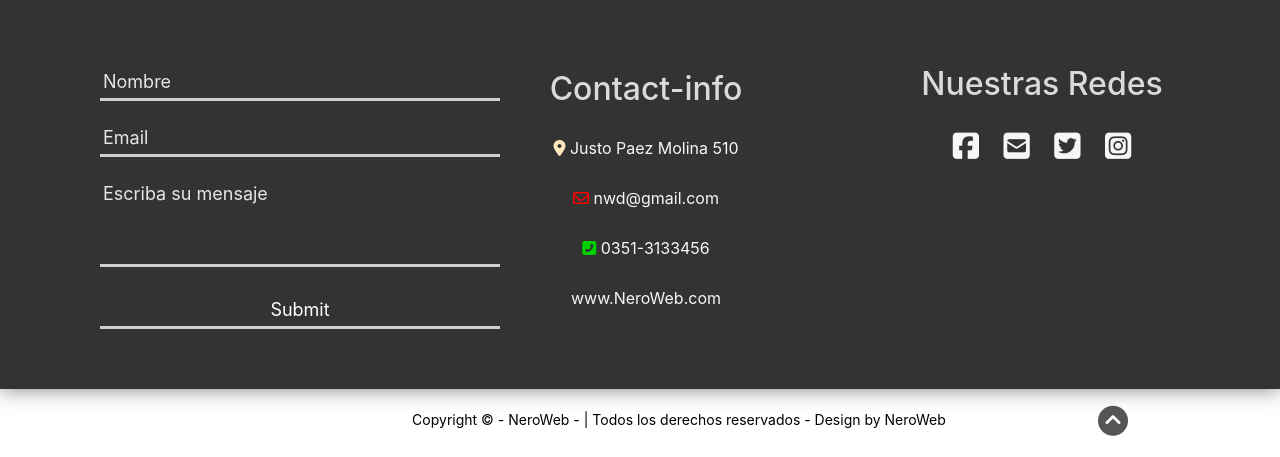
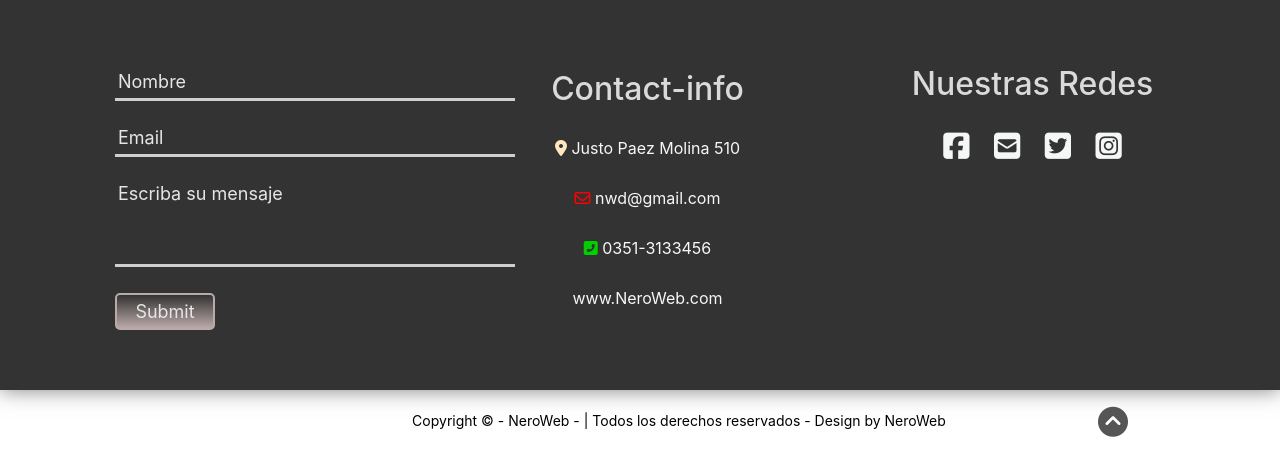
Before and after one commit to carlosaymoni/ProyectoFinal, a website: page Index.html in a window 1280 px wide. Shown: the part 3770-4227 px from the top of the page. Drawn offline with nearby package versions, Linux system fonts and the light colour scheme.

Commit message:
Arreglosvarios

```diff
--- a/Index.html
+++ b/Index.html
@@ -158,7 +158,8 @@
                         crear
                         sitios web increíbles.
                     </p>
-                    <p><span>4</span> Nos mantenemos en constante aprendizaje de nuevas tegnoligias para poder brindar el mejor servicio.
+                    <p><span>4</span> Nos mantenemos en constante aprendizaje de nuevas tegnoligias para poder brindar
+                        el mejor servicio.
                     </p>
                 </div>
             </div>
@@ -180,6 +181,7 @@
         <!-- Contacto -->
 
         <section class="contáctanos">
+            <div class="container-fluid">
                 <div id="contacto">
                     <h2 class="title-final">Contáctanos</h2>
                     <div class="flex-container">
@@ -194,7 +196,7 @@
                                 <textarea class="form__input" placeholder="Escriba su mensaje"></textarea>
                             </div>
                             <div class="form__section">
-                            <input type="submit" class="form__input">
+                                <input type="submit" class="form__input submit">
                             </div>
                         </form>
 
@@ -227,6 +229,7 @@
                         </nav>
                     </div>
                 </div>
+            </div>
         </section>
         <footer>
             <div class="text-final">
--- a/scss/layout/_about us.scss
+++ b/scss/layout/_about us.scss
@@ -34,7 +34,7 @@
         box-shadow: 0 0 6px rgba(0, 0, 0, .5);
     }
 
-    @media only screen and (max-width: 400px) {
+    @media only screen and (max-width: 576px) {
         flex-direction: column;
         margin: 40px 10px;
 
@@ -57,7 +57,7 @@
     margin: 20px 50px;
     padding: 50px;
 
-    @media only screen and (max-width: 400px) {
+    @media only screen and (max-width: 576px) {
         width: 70%;
         margin: 20px 20px;
         padding: 30px;
@@ -69,7 +69,7 @@
     padding: 0 70px;
     margin: 20px 5px 20px 35px;
 
-    @media only screen and (max-width: 400px) {
+    @media only screen and (max-width: 576px) {
         padding: 5px 1px;
         margin: 5px;
         width: 100%;
--- a/scss/layout/_contact.scss
+++ b/scss/layout/_contact.scss
@@ -74,6 +74,22 @@
 
     @media only screen and (max-width: 400px) {
         display: none;
+    }
+}
+
+.submit {
+    border: 2px solid rgb(187, 169, 169);
+    background: linear-gradient(to bottom, transparent, rgb(187, 169, 169));
+    border-radius: 5px;
+    color: rgb(230, 230, 230);
+    font-family: inherit;
+    font-size: 18px;
+    width: 25%;
+
+    &:focus {
+        background: linear-gradient(to bottom, transparent, rgb(161, 161, 161));
+        color: white;
+        border: 2px solid #555;
     }
 }
 
--- a/scss/layout/_footer.scss
+++ b/scss/layout/_footer.scss
@@ -24,7 +24,7 @@
         }
     }
 
-    @media only screen and (max-width: 400px){
+    @media only screen and (max-width: 576px){
         text-align: left;
         margin: 5px auto;
 
--- a/scss/layout/_navigation.scss
+++ b/scss/layout/_navigation.scss
@@ -27,7 +27,7 @@ header {
     }
 }
 
-@media only screen and (max-width: 400px) {
+@media only screen and (max-width: 576px) {
     header {
         height: 50px;
     }
--- a/scss/layout/_services.scss
+++ b/scss/layout/_services.scss
@@ -2,7 +2,7 @@
     @extend %flexbox;
     margin: 100px 80px;
 
-    @media only screen and (max-width: 400px) {
+    @media only screen and (max-width: 576px) {
         flex-direction: column;
         margin: 0px 15px;
         width: 100%;
@@ -23,7 +23,7 @@
         }
     }
 
-    @media only screen and (max-width: 400px) {
+    @media only screen and (max-width: 576px) {
         grid-template-columns: repeat(4, 100px);
         grid-row: auto;
         width: 100%;
@@ -45,7 +45,7 @@
         }
     }
 
-    @media only screen and (max-width: 400px) {
+    @media only screen and (max-width: 576px) {
         width: 100%;
         font-size: 1em;
         margin: 20px 0;
--- a/scss/styles.scss
+++ b/scss/styles.scss
@@ -22,7 +22,7 @@ h1, .title-nosotros {
         color: $colorhover;
     }
 
-    @media only screen and (max-width: 400px) {
+    @media only screen and (max-width: 576px) {
          font-size: 1.5em !important;
     }
 }
@@ -32,7 +32,7 @@ h2 {
     padding: 10px;
 
 
-    @media only screen and (max-width: 400px) {
+    @media only screen and (max-width: 576px) {
         font-size: 22px !important;
         padding: 1px;
     }
```
Also changed, not shown: CSS/styles.css, 1 other file. Lines whose indentation alone changed are shown as unchanged.
